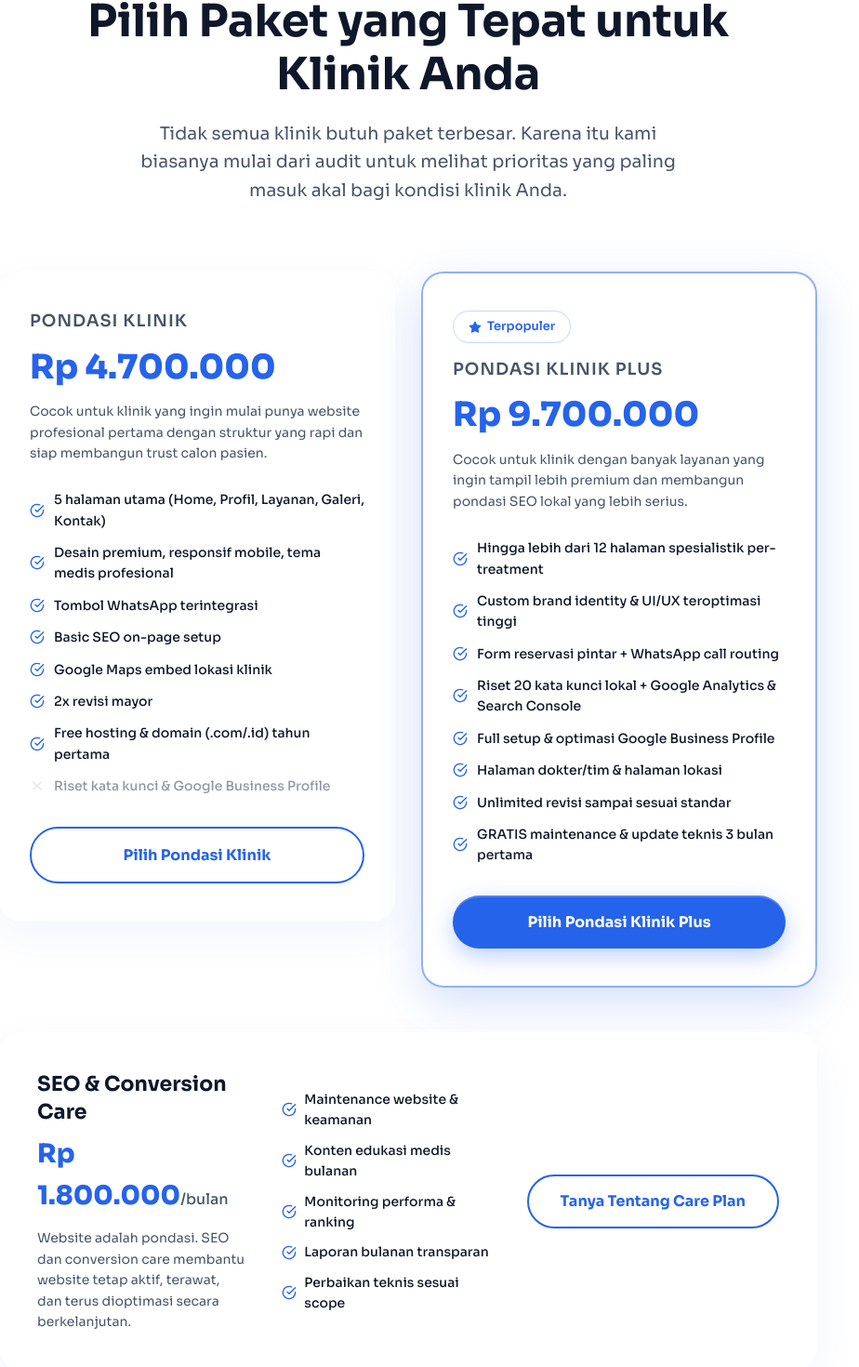
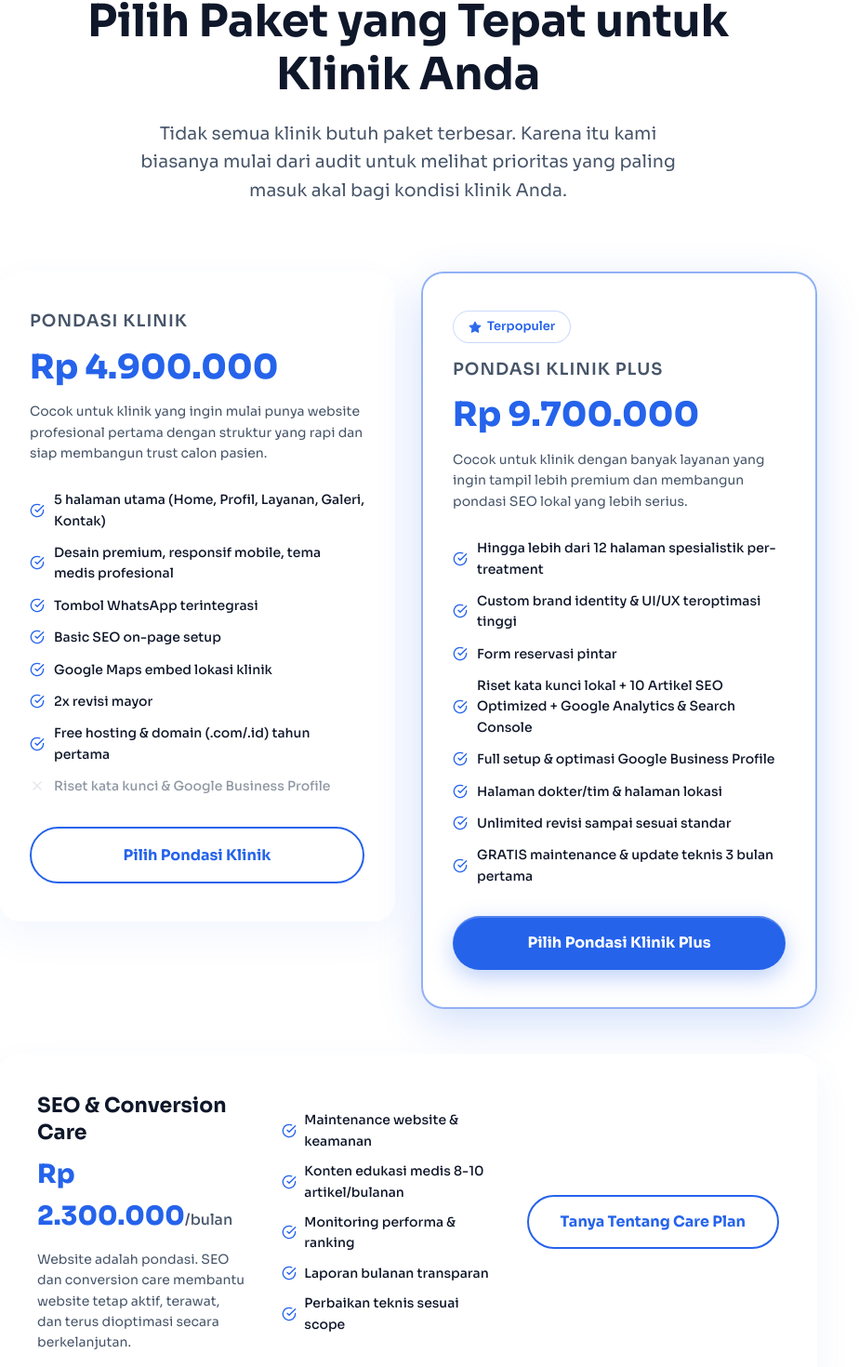
Before and after one commit to RahmatNuges/Portfolio, a React (Vite) app: page / in a window 1280 px wide. Shown: the part 6410-7880 px from the top of the page at 93% size, without its empty margins (201-1125 px from the left). Built offline with nearby package versions, Linux system fonts and the light colour scheme.

Commit message:
Update Harga

```diff
--- a/src/components/Pricing.tsx
+++ b/src/components/Pricing.tsx
@@ -4,7 +4,7 @@ export default function Pricing() {
   const plans = [
     {
       name: 'Pondasi Klinik',
-      price: 'Rp 4.700.000',
+      price: 'Rp 4.900.000',
       desc: 'Cocok untuk klinik yang ingin mulai punya website profesional pertama dengan struktur yang rapi dan siap membangun trust calon pasien.',
       features: [
         { text: '5 halaman utama (Home, Profil, Layanan, Galeri, Kontak)', included: true },
@@ -26,8 +26,8 @@ export default function Pricing() {
       features: [
         { text: 'Hingga lebih dari 12 halaman spesialistik per-treatment', included: true },
         { text: 'Custom brand identity & UI/UX teroptimasi tinggi', included: true },
-        { text: 'Form reservasi pintar + WhatsApp call routing', included: true },
-        { text: 'Riset 20 kata kunci lokal + Google Analytics & Search Console', included: true },
+        { text: 'Form reservasi pintar', included: true },
+        { text: 'Riset kata kunci lokal + 10 Artikel SEO Optimized + Google Analytics & Search Console', included: true },
         { text: 'Full setup & optimasi Google Business Profile', included: true },
         { text: 'Halaman dokter/tim & halaman lokasi', included: true },
         { text: 'Unlimited revisi sampai sesuai standar', included: true },
@@ -89,12 +89,12 @@ export default function Pricing() {
           <div className="maintenance-inner liquid-glass-card">
             <div className="maintenance-info">
               <h3>SEO & Conversion Care</h3>
-              <div className="maintenance-price">Rp 1.800.000<span>/bulan</span></div>
+              <div className="maintenance-price">Rp 2.300.000<span>/bulan</span></div>
               <p>Website adalah pondasi. SEO dan conversion care membantu website tetap aktif, terawat, dan terus dioptimasi secara berkelanjutan.</p>
             </div>
             <ul className="maintenance-features">
               <li><CheckCircle size={16} className="pricing-check" /> Maintenance website & keamanan</li>
-              <li><CheckCircle size={16} className="pricing-check" /> Konten edukasi medis bulanan</li>
+              <li><CheckCircle size={16} className="pricing-check" /> Konten edukasi medis 8-10 artikel/bulanan</li>
               <li><CheckCircle size={16} className="pricing-check" /> Monitoring performa & ranking</li>
               <li><CheckCircle size={16} className="pricing-check" /> Laporan bulanan transparan</li>
               <li><CheckCircle size={16} className="pricing-check" /> Perbaikan teknis sesuai scope</li>
```
